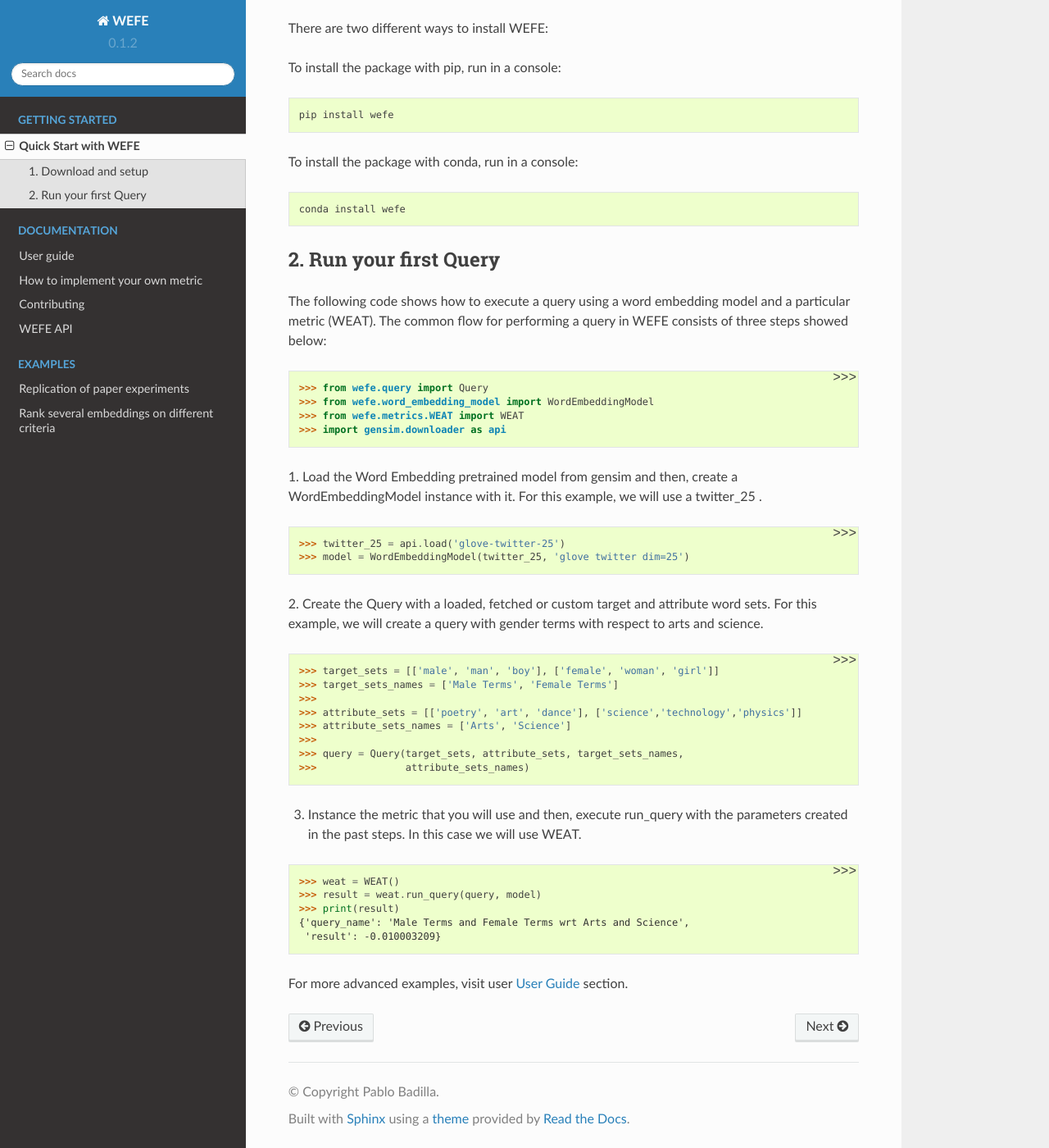
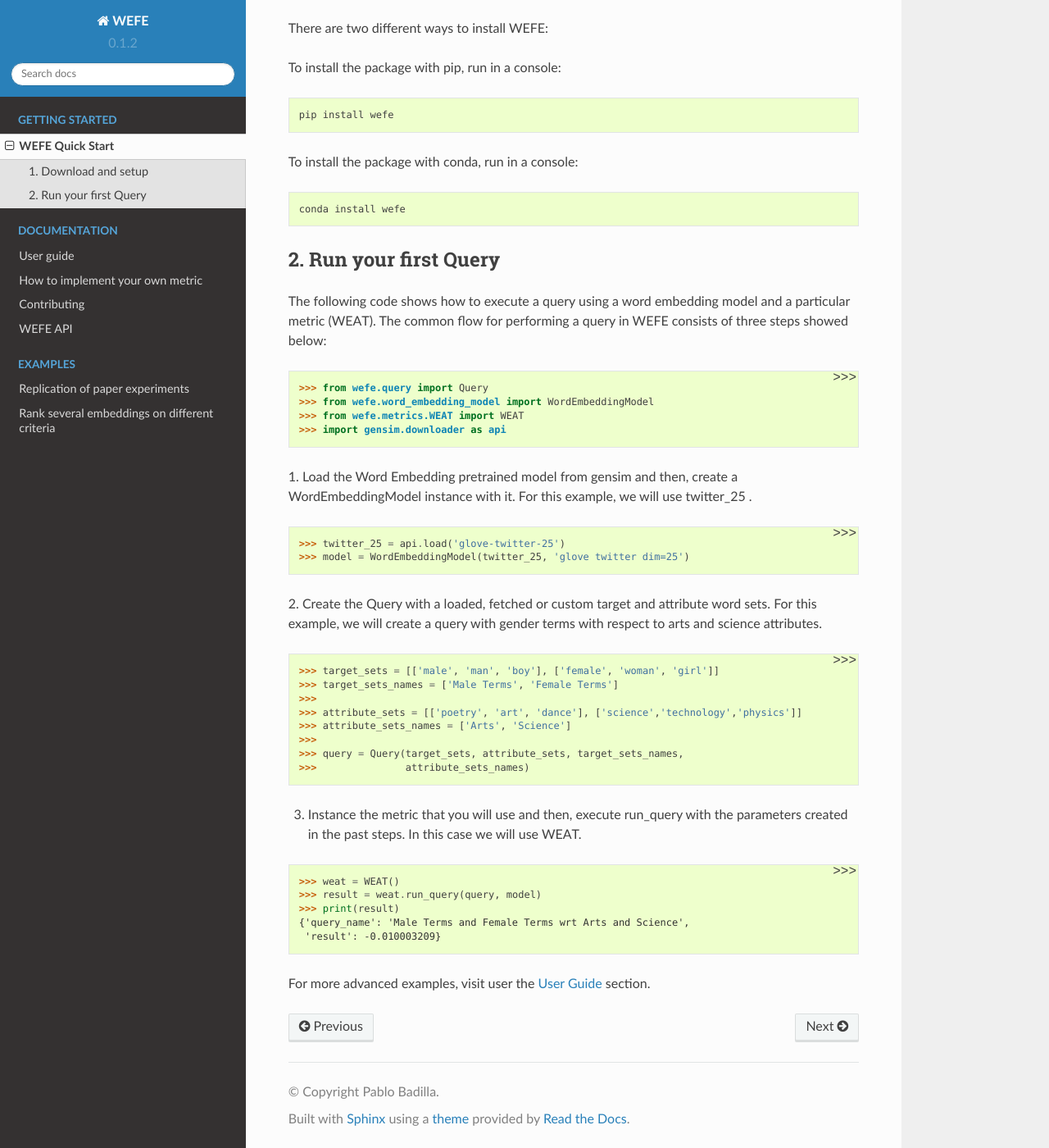
Before and after one commit to dccuchile/wefe, a Sphinx documentation site: the page built from doc/quick_start.rst, in a window 1280 px wide and 1400 px high, scrolled down 433 px. Shown: the whole window at 82% size. Built offline with Sphinx 7.4.7 and the Read the Docs theme 2.0.0, drawn with Linux system fonts in a browser that asks for light colours; some of the changed text lies outside the part shown.

Commit message:
Update quick_start.rst

```diff
--- a/doc/quick_start.rst
+++ b/doc/quick_start.rst
@@ -1,5 +1,5 @@
 #####################
-Quick Start with WEFE
+WEFE Quick Start
 #####################
 
 
@@ -40,13 +40,13 @@ The common flow for performing a query in WEFE consists of three steps showed be
 >>> import gensim.downloader as api
 
 1. Load the Word Embedding pretrained model from gensim and then, create a WordEmbeddingModel instance with it.
-For this example, we will use a twitter_25 .
+For this example, we will use twitter_25 .
 
 >>> twitter_25 = api.load('glove-twitter-25')
 >>> model = WordEmbeddingModel(twitter_25, 'glove twitter dim=25')
 
 2. Create the Query with a loaded, fetched or custom target and attribute word sets.
-For this example, we will create a query with gender terms with respect to arts and science.
+For this example, we will create a query with gender terms with respect to arts and science attributes.
 
 >>> target_sets = [['male', 'man', 'boy'], ['female', 'woman', 'girl']]
 >>> target_sets_names = ['Male Terms', 'Female Terms']
@@ -65,4 +65,4 @@ For this example, we will create a query with gender terms with respect to arts
 {'query_name': 'Male Terms and Female Terms wrt Arts and Science',
  'result': -0.010003209}
 
-For more advanced examples, visit user `User Guide <user_guide.html>`_ section.
+For more advanced examples, visit user the `User Guide <user_guide.html>`_ section.
```
